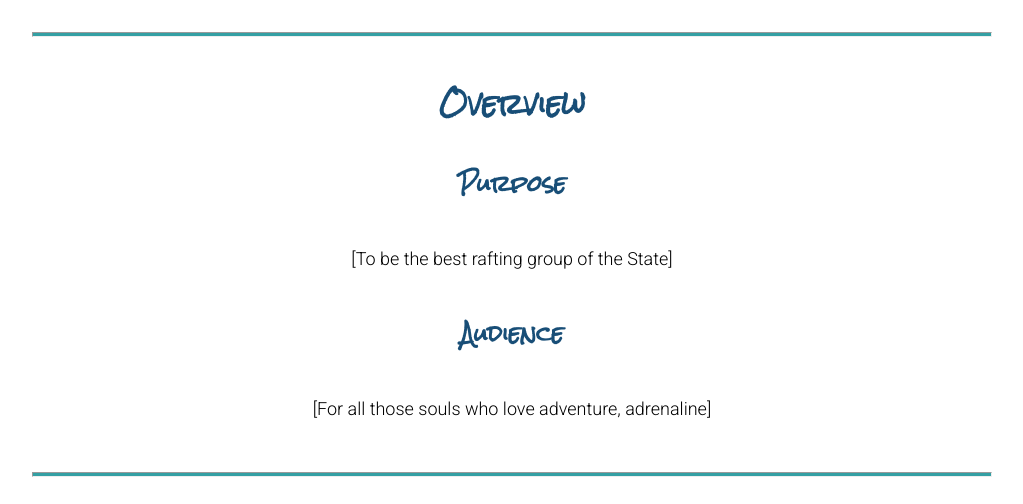
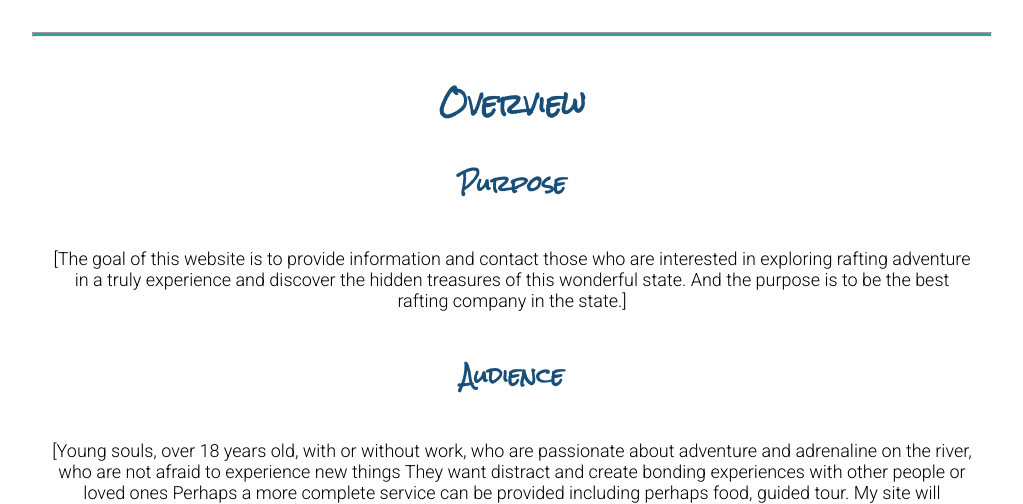
Before and after one commit to l1k4nz/wdd130, a plain HTML site: page wwr/site-plan-rafting.html in a window 1280 px wide. Shown: the part 420-924 px from the top of the page, without its empty margins (128-1151 px from the left). Drawn offline with Linux system fonts and the light colour scheme.

Commit message:
site web final changes

```diff
--- a/wwr/site-plan-rafting.html
+++ b/wwr/site-plan-rafting.html
@@ -21,11 +21,14 @@
     <hr />
     <h2>Overview</h2>
     <h3>Purpose</h3>
-    <p>[To be the best rafting group of the State]</p>
+    <p>[The goal of this website is to provide information and contact those who are interested in exploring rafting adventure in a truly experience and discover the hidden treasures of this wonderful state. And the purpose is to be the best rafting company in the state.]</p>
     <!-- change this -->
 
     <h3>Audience</h3>
-    <p>[For all those souls who love adventure, adrenaline]</p>
+    <p>[Young souls, over 18 years old, with or without work, who are passionate about adventure and adrenaline on the river, who are not afraid to experience new things
+      They want distract and create bonding experiences with other people or loved ones
+      Perhaps a more complete service can be provided including perhaps food, guided tour.
+      My site will normally be accessed by my audience via mobile device.]</p>
     <!-- change this -->
 
     <hr />
```
